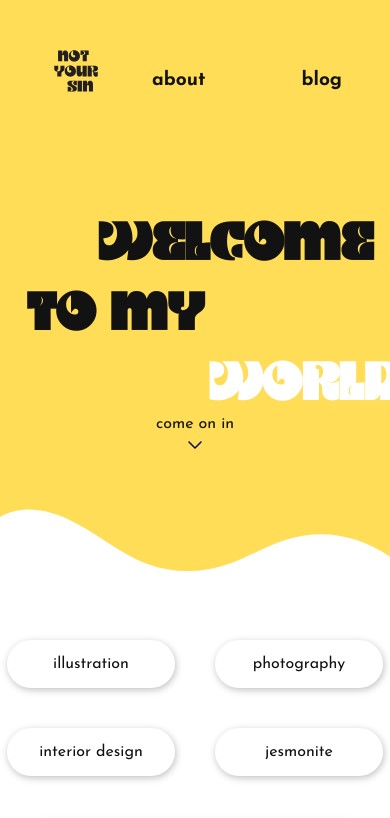
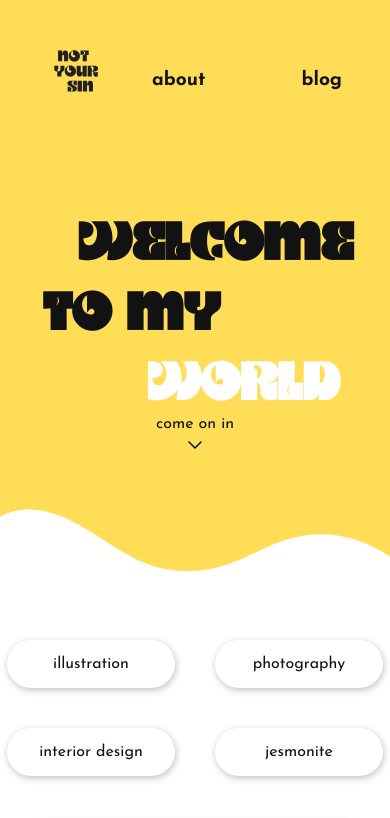
Before and after one commit to maria-paul/maria-paul.github.io, a Jekyll site: the page built from index.html, in a window 390 px wide. Shown: the top 818 px of the page. Built offline with Jekyll 4.4.1, drawn with Linux system fonts in a browser that asks for light colours; grey boxes are pictures that could not be loaded.

Commit message:
add hero section text media queries

```diff
--- a/_includes/hero-section.html
+++ b/_includes/hero-section.html
@@ -1,8 +1,8 @@
 <div class="hero-section">
     <h1 class="hero-font uppercase hero-size">
-        <p style="margin-left: 5rem;">Welcome</p>
-        <p style="margin-right: 10rem;">to my</p>
-        <p style="color:white; margin-left: 13rem;">world</p>
+        <p id="welcome">Welcome</p>
+        <p id="to-my">to my</p>
+        <p id="world">world</p>
     </h1>
 
     <div class="centered-flex-container flex-column accent-font click-for-more lowercase">
--- a/_sass/parts/_hero-section.scss
+++ b/_sass/parts/_hero-section.scss
@@ -8,3 +8,24 @@
 		margin: 0;
 	}
 }
+
+#welcome{
+    margin-left: 5rem;
+    @media screen and (max-width: 600px){
+        margin-left:2.5rem;
+    }
+}
+
+#to-my{
+    margin-right: 10rem;
+    @media screen and (max-width: 600px){
+        margin-right:8rem;
+    }
+}
+
+#world{
+    color:white; margin-left: 13rem;
+    @media screen and (max-width: 600px){
+        margin-left:6rem;
+    }
+}
```
